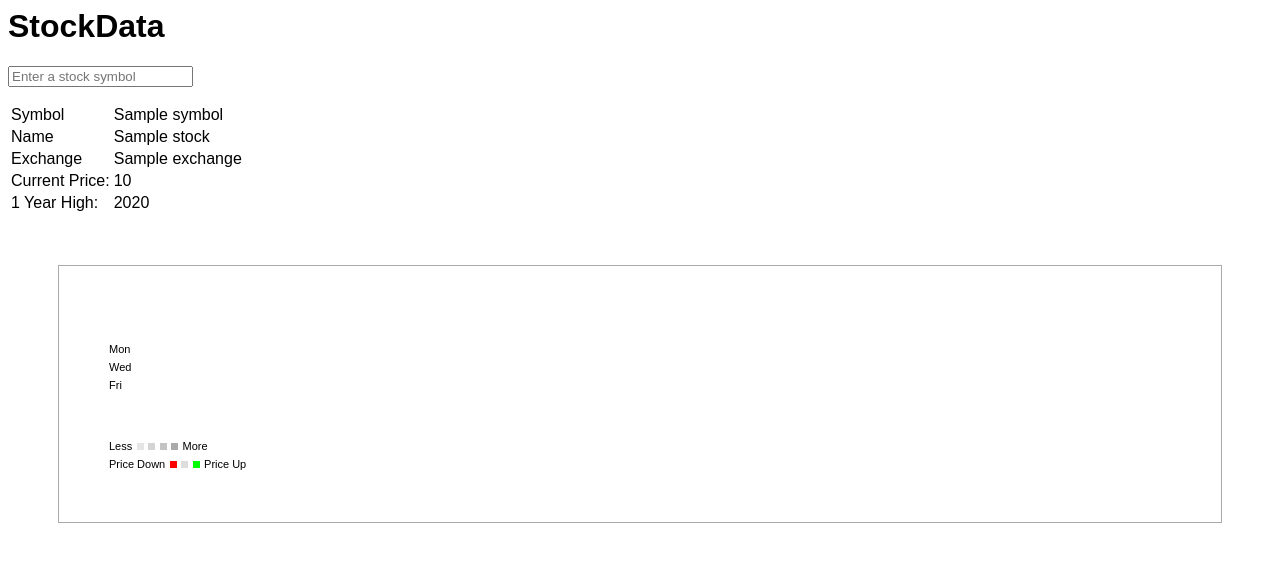
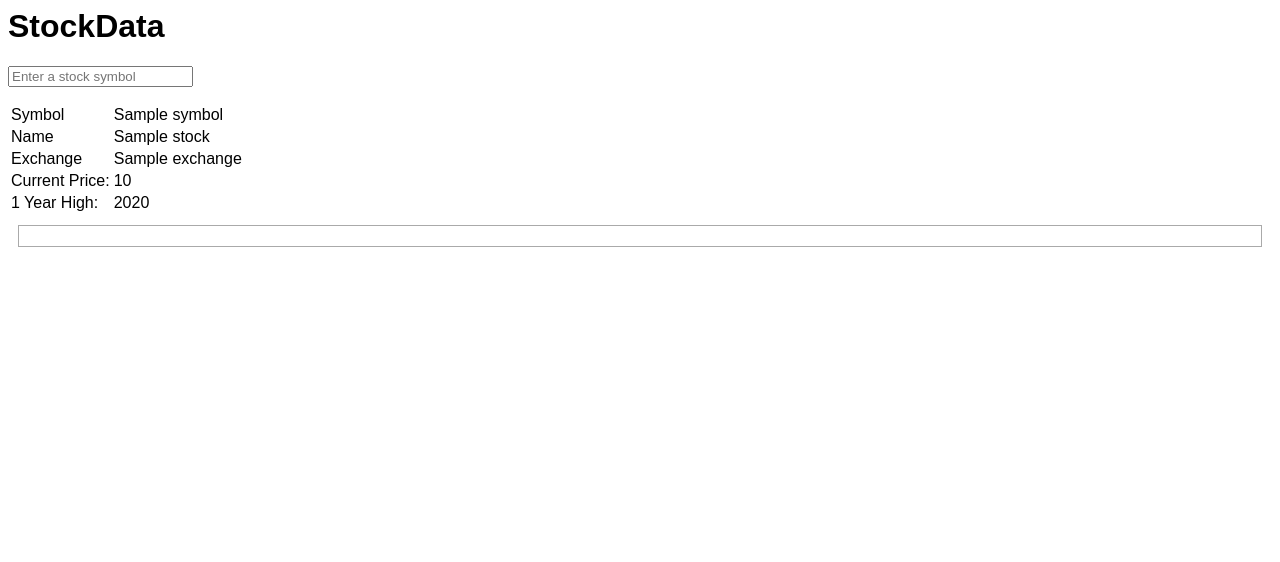
Before and after one commit to smrkem/stockdata, a Flask app: template web/stockdata/templates/index.html in a window 1280 px wide. Shown: the top 562 px of the page. Run offline with Flask 2, Linux system fonts and the light colour scheme; the template is opened without the code that fills it: most values are stand-ins (such as "Sample title", 1, 10 or a date in 2020).

Commit message:
adds stuff

```diff
--- a/web/stockdata/static/stockdata.js
+++ b/web/stockdata/static/stockdata.js
@@ -1,9 +1,101 @@
 $( document ).ready(function() {
-    if ($("#price-volume-trend-graph").length) {
-      init_pv_trend_data_graph();
+    if ($("#price_volume_history_data").length) {
+      init_volume_graph($("#price_volume_history_data").data('pv_data'));
     }
 
 });
+
+function init_volume_graph(volume_data) {
+  var graph_wrapper = $("#graph_wrapper");
+
+  var graph = $('<div class="graph" id="volume_graph" style="padding: 10px; margin: 10px; border: 1px solid #aaa;">');
+
+  graph_wrapper.append(graph);
+    console.log("in init_volume_graph. graph width: " + graph.width());
+
+  var details = $('<div class="graph_details">');
+  graph.append(details);
+  var title = $('<h2 class="graph_title">');
+  start_date = volume_data.pv_data[0].Date;
+  end_date = volume_data.pv_data[volume_data.pv_data.length - 1].Date;
+  title.text(`Trading Volume History ${start_date} to ${end_date}`);
+  details.append(title);
+
+
+  var plot_wrap = $('<div class="plot_wrap">');
+  graph.append(plot_wrap);
+
+  var plot = $('<canvas class="plot"  style="width: 100%;">');
+  plot_wrap.append(plot);
+
+  plot_against_date(plot, volume_data.pv_data);
+
+}
+
+
+function plot_against_date(plot, data) {
+  var parts = data[0].Date.split('-');
+  var lastDate = new Date(parts[0], parts[1] - 1, parts[2]);
+
+  var parts = data[data.length - 1].Date.split('-');
+  var firstDate = new Date(parts[0], parts[1] - 1, parts[2]);
+
+  var oneDay = 24 * 60 * 60 * 1000;
+  var numDays = Math.round((lastDate.getTime() - firstDate.getTime()) / oneDay);
+
+  // console.log(firstDate, lastDate);
+  // console.log(numDays);
+  console.log(plot.width());
+  console.log("in plot_against_date. graph_wrapper width: " + $("#graph_wrapper").width());
+
+  var ctx = plot[0].getContext('2d');
+  ctx.moveTo(0,0);
+  ctx.lineTo(200,100);
+  ctx.stroke();
+
+}
+
+
+
+
+
+
+
+function init_price_graph(price_data) {
+  console.log(price_data);
+  var graph = $('<div class="graph" id="price_graph">');
+  var details = $('<div class="graph_details">');
+  var title = $('<h2 class="graph_title">');
+  start_date = price_data.pv_data[0].Date;
+  end_date = price_data.pv_data[price_data.pv_data.length - 1].Date;
+  title.text(`Price History ${start_date} to ${end_date}`);
+  details.append(title);
+  graph.append(details);
+
+  var plot_wrap = $('<div id="plot_wrap">');
+  var plot = $('<canvas id="plot">');
+  plot_wrap.append(plot);
+  graph.append(plot_wrap);
+  $("#graph_wrapper").append(graph);
+}
+
+
+
+
+
+
+
+
+
+
+
+
+
+
+
+
+
+
 
 function init_pv_trend_data_graph() {
   max_volume = 0;
--- a/web/stockdata/static/style.css
+++ b/web/stockdata/static/style.css
@@ -2,43 +2,14 @@ body {
     font-family: arial, sans-serif;
 }
 
-rect {
-  display: block;
-  height: 7px;
-  width: 7px;
-  position: absolute;
+#graph_wrapper {
+  /*padding: 40px;
+  margin: 40px;*/
 }
 
-.row-0 {
-  top: 0px;
-}
-.row-1 {
-  top: 9px;
-}
-.row-2 {
-  top: 18px;
-}
-.row-3 {
-  top: 27px;
-}
-.row-4 {
-  top: 36px;
-}
-.row-5 {
-  top: 45px;
-}
-.row-6 {
-  top: 54px;
-}
-
-#day-data-rects {
-  position: relative;
-  height: 84px;
-}
-
-#price-volume-trend-graph {
-  padding: 50px;
-  margin: 50px;
+.graph {
+  padding: 10px;
+  margin: 10px;
   border: 1px solid #aaa;
 }
 
--- a/web/stockdata/templates/index.html
+++ b/web/stockdata/templates/index.html
@@ -38,37 +38,14 @@
           <td id="stck-1yr-high">{{ stock.year_high }}</td>
         </tr>
       </table>
-        {% if stock.pv_trend_data %}
-        <div id="price-volume-trend-graph" data-pv_data='{{ stock.pv_trend_data }}' >
-          <div id="month-labels"></div>
-          <div id="graph-wrap">
-            <!-- row-0, row-1, ..., row-7 -->
-            <div id="day-labels">
-              <label class="row-1">Mon</label>
-              <label class="row-3">Wed</label>
-              <label class="row-5">Fri</label>
-            </div>
-            <div id="day-data-rects"></div>
-          </div>
-          <div id="graph-legend">
-            <div id="volume-density-legend">
-               <label>Less</label>
-               <rect style="background: #aaa; opacity: 0.3;"></rect>
-               <rect style="background: #aaa; opacity: 0.5;"></rect>
-               <rect style="background: #aaa; opacity: 0.7;"></rect>
-               <rect style="background: #aaa; opacity: 1;"></rect>
-               <label>More</label>
-             </div>
-             <div id="price-color-legend">
-                <label>Price Down</label>
-                <rect style="background: #ff0000;"></rect>
-                <rect style="background: #ddd;"></rect>
-                <rect style="background: #00ff00;"></rect>
-                <label>Price Up</label>
-              </div>
-          </div>
+
+      <div id="graph_wrapper"></div>
+
+        <div id="grpah_datas">
+          {% if stock.pv_history_data %}
+            <div id="price_volume_history_data" data-pv_data='{{ stock.pv_history_data }}' ></div>
+          {% endif %}
         </div>
-        {% endif %}
       {% endif %}
 
       <script src="https://code.jquery.com/jquery-2.2.4.min.js" ></script>
--- a/web/stockdata/views.py
+++ b/web/stockdata/views.py
@@ -12,5 +12,5 @@ def index():
         if stockinfo is None:
             errors.append("Could not find any stock for symbol: '{}'".format(request.form['symbol']))
         else:
-            stockinfo['pv_trend_data'] = json.dumps(stock.get_pv_trend_data())
+            stockinfo['pv_history_data'] = json.dumps(stock.get_pv_trend_data())
     return render_template('index.html', stock=stockinfo, errors=errors)
```
